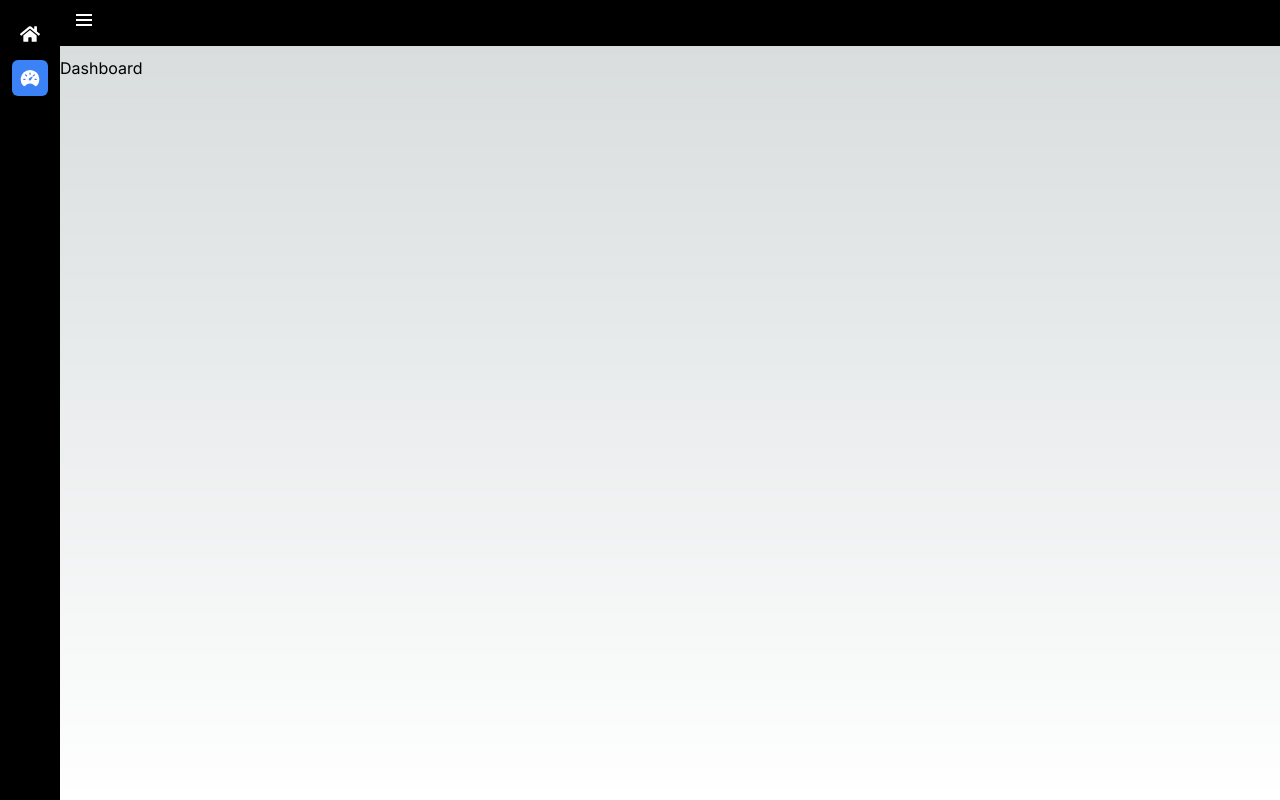
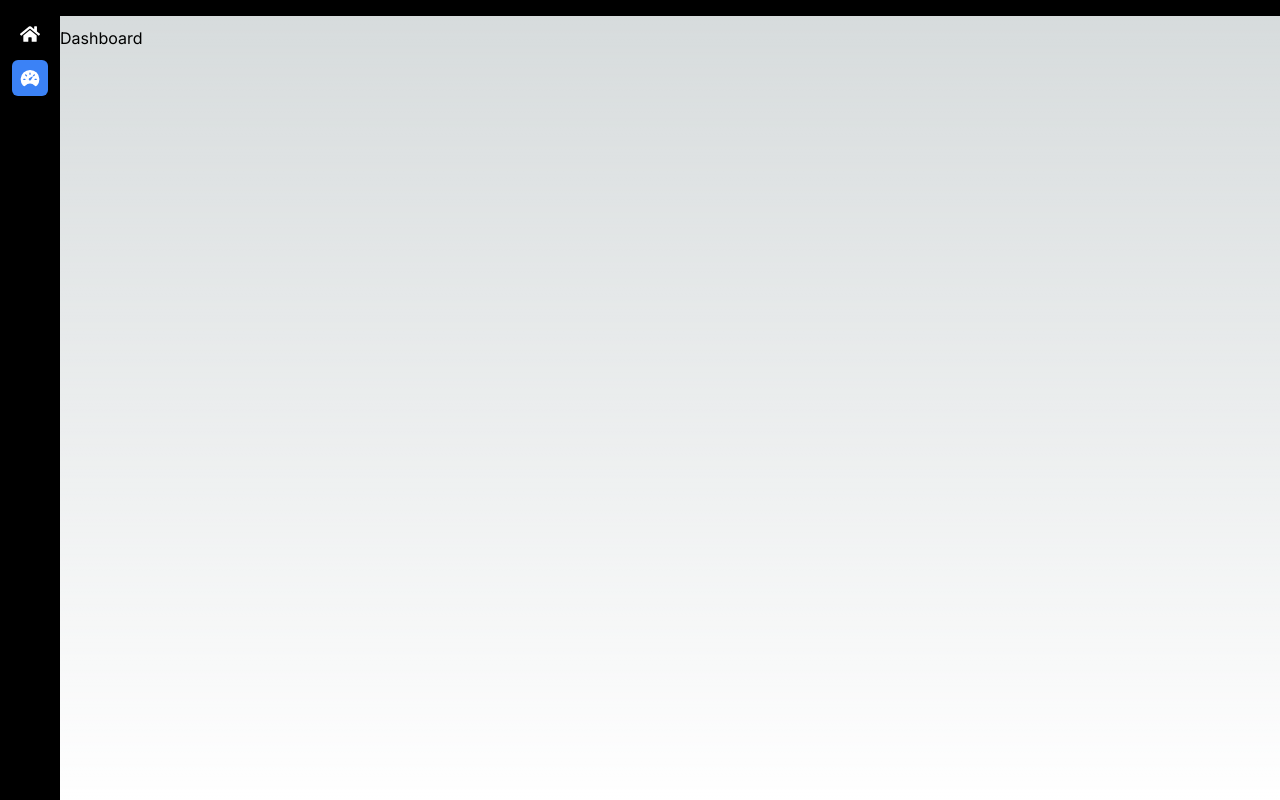
Before and after one commit to anandkumar-1998/nextwithtailwindcss, a Next.js app: page /dashboard in a window 1280 px wide. Shown: the top 800 px of the page. Built offline with nearby package versions, Linux system fonts and the light colour scheme.

Commit message:
ui: header

```diff
--- a/components/Header.jsx
+++ b/components/Header.jsx
@@ -3,14 +3,14 @@ import { BiMenu } from "react-icons/bi";
 export default function Header({ toggleSidebar }) {
   return (
     <div className="flex justify-between items-center bg-black px-3 py-2 ml-[0px] lg:ml-[60px]">
-      <div>
+      <div className="">
         <button
           data-drawer-target="sidebar-multi-level-sidebar"
           data-drawer-toggle="sidebar-multi-level-sidebar"
           aria-controls="sidebar-multi-level-sidebar"
           type="button"
           onClick={toggleSidebar}
-          className="text-white rounded-md inline-flex items-center"
+          className="text-white rounded-md border-[1px] py-1 px-2 items-center border-white sm:hidden"
         >
           <BiMenu className="w-6 h-6" />
         </button>
```
